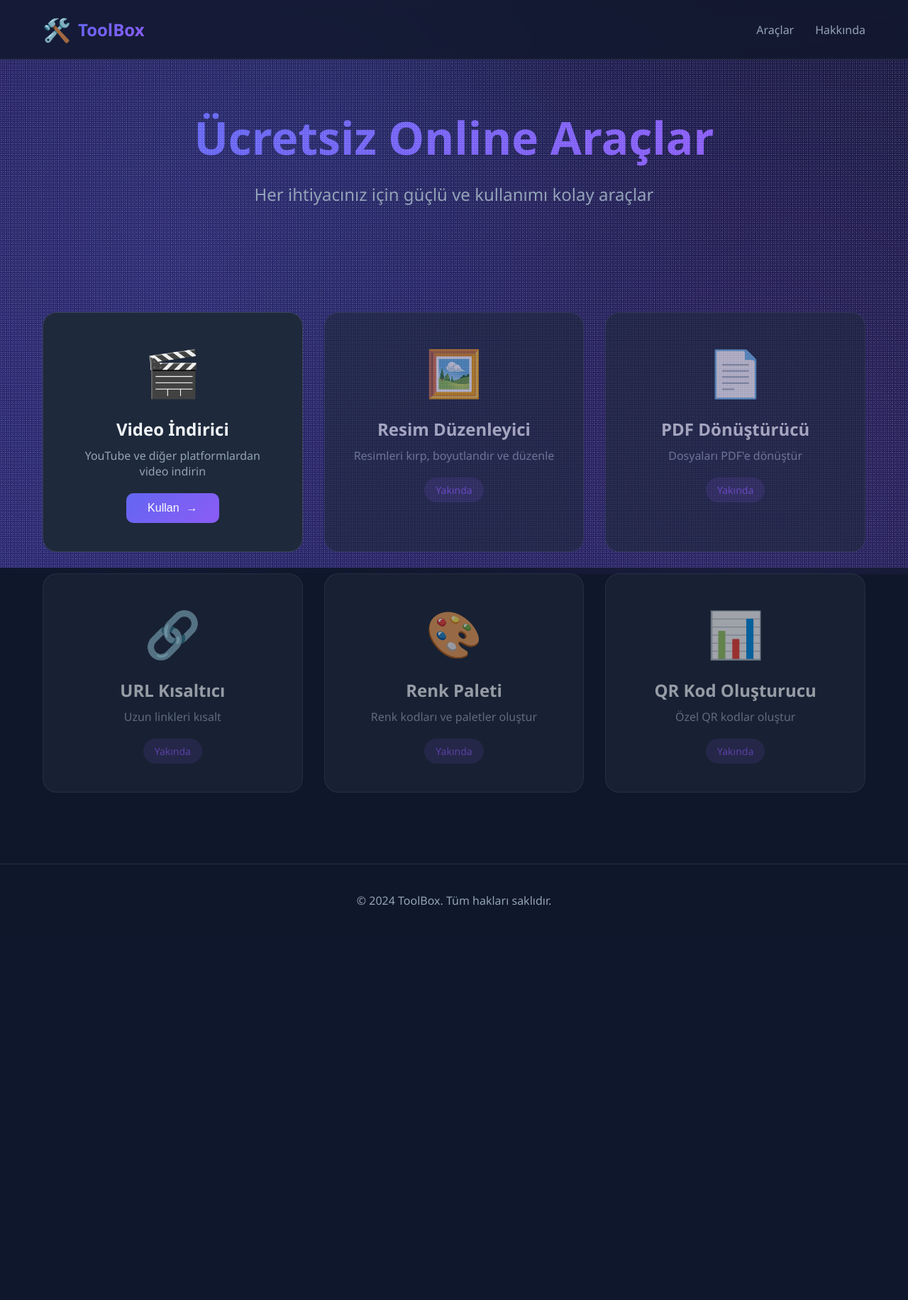
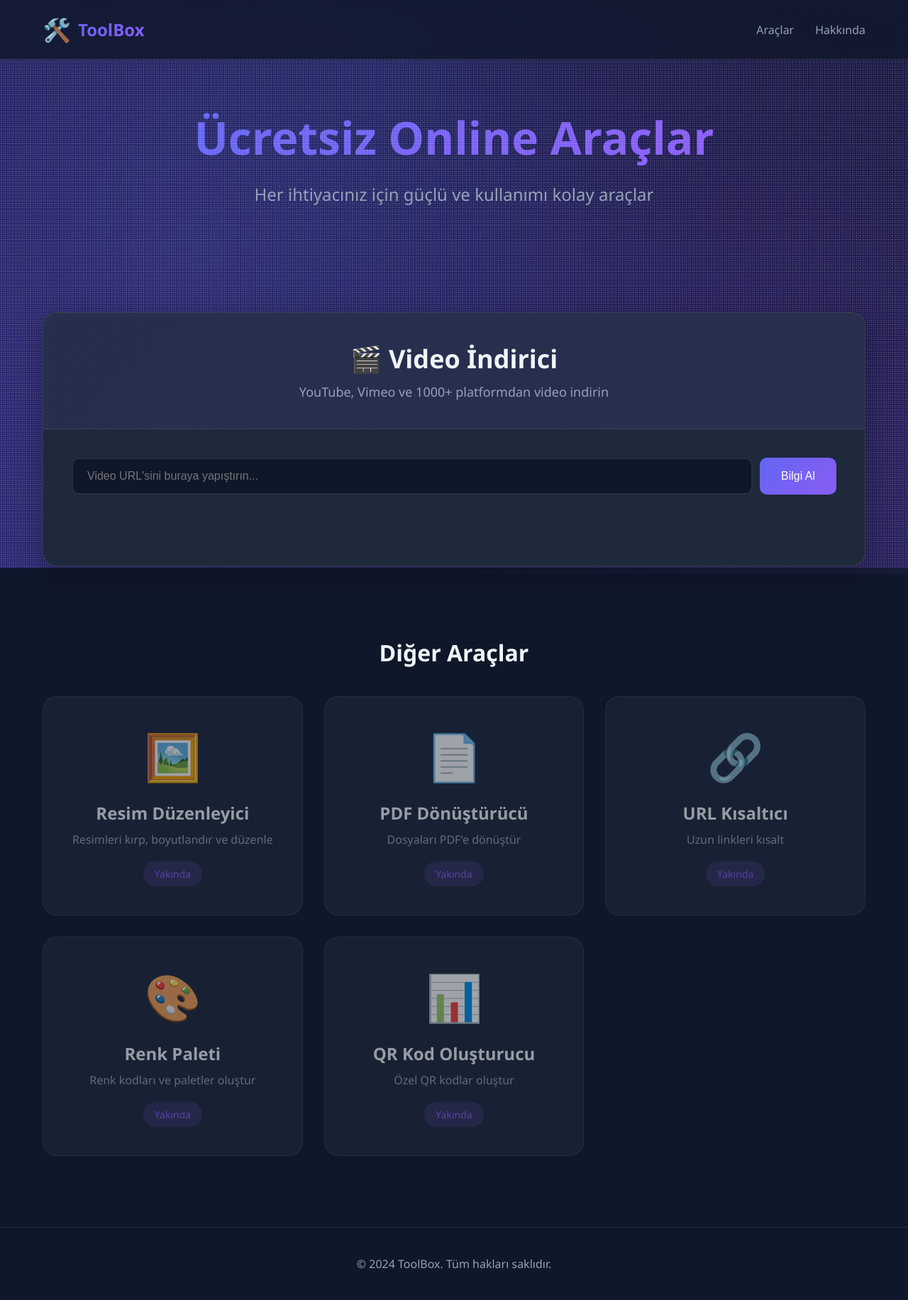
Before and after one commit to egeaydin1/toolbox-platform, a Flask app: page / in a window 1280 px wide. Shown: the whole page at 71% size. Before the commit the page ends 1276 px from the top, so only its background shows below. Run offline with Flask 3, Linux system fonts and the light colour scheme.

Commit message:
Remove modal, add inline video downloader with quality options

```diff
--- a/app.py
+++ b/app.py
@@ -32,7 +32,13 @@ def index():
 @app.route('/api/video-info', methods=['POST'])
 def get_video_info():
     try:
-        data = request.json
+        if not request.is_json:
+            return jsonify({'error': 'Content-Type must be application/json'}), 400
+
+        data = request.get_json()
+        if not data:
+            return jsonify({'error': 'Invalid JSON data'}), 400
+
         url = data.get('url')
 
         if not url:
@@ -41,24 +47,46 @@ def get_video_info():
         ydl_opts = {
             'quiet': True,
             'no_warnings': True,
+            'no_color': True,
         }
 
         with yt_dlp.YoutubeDL(ydl_opts) as ydl:
             info = ydl.extract_info(url, download=False)
+
+            # Formatları al
+            formats = info.get('formats', [])
+            available_qualities = set()
+            for f in formats:
+                height = f.get('height')
+                if height:
+                    if height >= 1080:
+                        available_qualities.add('1080p')
+                    if height >= 720:
+                        available_qualities.add('720p')
+                    if height >= 480:
+                        available_qualities.add('480p')
 
             return jsonify({
                 'title': info.get('title', 'Bilinmeyen'),
                 'thumbnail': info.get('thumbnail', ''),
                 'duration': info.get('duration', 0),
                 'uploader': info.get('uploader', 'Bilinmeyen'),
+                'available_qualities': sorted(list(available_qualities), reverse=True),
             })
     except Exception as e:
+        print(f"Error in get_video_info: {str(e)}")
         return jsonify({'error': str(e)}), 400
 
 @app.route('/api/download', methods=['POST'])
 def download_video():
     try:
-        data = request.json
+        if not request.is_json:
+            return jsonify({'error': 'Content-Type must be application/json'}), 400
+
+        data = request.get_json()
+        if not data:
+            return jsonify({'error': 'Invalid JSON data'}), 400
+
         url = data.get('url')
         format_type = data.get('format', 'video')
         quality = data.get('quality', 'best')
@@ -71,6 +99,8 @@ def download_video():
         ydl_opts = {
             'outtmpl': str(DOWNLOAD_FOLDER / f'{file_id}.%(ext)s'),
             'quiet': True,
+            'no_warnings': True,
+            'no_color': True,
         }
 
         if format_type == 'audio':
@@ -81,7 +111,9 @@ def download_video():
                 'preferredquality': '192',
             }]
         else:
-            if quality == '720p':
+            if quality == '1080p':
+                ydl_opts['format'] = 'bestvideo[height<=1080]+bestaudio/best[height<=1080]'
+            elif quality == '720p':
                 ydl_opts['format'] = 'bestvideo[height<=720]+bestaudio/best[height<=720]'
             elif quality == '480p':
                 ydl_opts['format'] = 'bestvideo[height<=480]+bestaudio/best[height<=480]'
@@ -103,6 +135,7 @@ def download_video():
         return jsonify({'error': 'Dosya bulunamadı'}), 500
 
     except Exception as e:
+        print(f"Error in download_video: {str(e)}")
         return jsonify({'error': str(e)}), 400
 
 @app.route('/api/download-file/<file_id>')
--- a/static/script.js
+++ b/static/script.js
@@ -1,25 +1,4 @@
 let currentVideoUrl = '';
-
-function openTool(toolName) {
-    const modal = document.getElementById(`${toolName}-modal`);
-    if (modal) {
-        modal.classList.add('active');
-        document.body.style.overflow = 'hidden';
-    }
-}
-
-function closeModal() {
-    const modals = document.querySelectorAll('.modal');
-    modals.forEach(modal => {
-        modal.classList.remove('active');
-    });
-    document.body.style.overflow = 'auto';
-
-    // Reset form
-    document.getElementById('video-url').value = '';
-    document.getElementById('video-info').style.display = 'none';
-    document.getElementById('download-status').innerHTML = '';
-}
 
 async function getVideoInfo() {
     const urlInput = document.getElementById('video-url');
@@ -48,6 +27,15 @@ async function getVideoInfo() {
 
         if (response.ok) {
             displayVideoInfo(data);
+
+            // Kalite seçeneklerini güncelle
+            const qualitySelect = document.getElementById('quality-select');
+            if (data.available_qualities && data.available_qualities.length > 0) {
+                qualitySelect.innerHTML = '<option value="best">En İyi Kalite</option>';
+                data.available_qualities.forEach(q => {
+                    qualitySelect.innerHTML += `<option value="${q}">${q}</option>`;
+                });
+            }
         } else {
             showStatus(data.error || 'Bir hata oluştu', 'error');
         }
@@ -151,6 +139,7 @@ document.addEventListener('DOMContentLoaded', () => {
     const formatRadios = document.querySelectorAll('input[name="format"]');
     const qualityGroup = document.getElementById('quality-group');
 
+    if (formatRadios && qualityGroup) {
         formatRadios.forEach(radio => {
             radio.addEventListener('change', (e) => {
                 if (e.target.value === 'audio') {
@@ -160,20 +149,15 @@ document.addEventListener('DOMContentLoaded', () => {
                 }
             });
         });
-
-    // Modal dışına tıklandığında kapat
-    document.querySelectorAll('.modal').forEach(modal => {
-        modal.addEventListener('click', (e) => {
-            if (e.target === modal) {
-                closeModal();
     }
-        });
-    });
 
     // Enter tuşu ile video bilgisi al
-    document.getElementById('video-url').addEventListener('keypress', (e) => {
+    const videoUrlInput = document.getElementById('video-url');
+    if (videoUrlInput) {
+        videoUrlInput.addEventListener('keypress', (e) => {
             if (e.key === 'Enter') {
                 getVideoInfo();
             }
         });
+    }
 });
--- a/static/style.css
+++ b/static/style.css
@@ -211,9 +211,54 @@ body::after {
     }
 }
 
+/* Downloader Section */
+.downloader-section {
+    padding: 50px 0;
+    position: relative;
+    z-index: 1;
+}
+
+.downloader-card {
+    background: var(--surface);
+    border-radius: 20px;
+    padding: 0;
+    border: 1px solid rgba(255, 255, 255, 0.1);
+    box-shadow: 0 10px 40px rgba(0, 0, 0, 0.3);
+    overflow: hidden;
+    animation: fadeInUp 0.8s ease;
+}
+
+.downloader-header {
+    padding: 40px;
+    background: linear-gradient(135deg, rgba(99, 102, 241, 0.1), rgba(139, 92, 246, 0.1));
+    border-bottom: 1px solid rgba(255, 255, 255, 0.1);
+    text-align: center;
+}
+
+.downloader-header h2 {
+    font-size: 36px;
+    margin-bottom: 10px;
+}
+
+.downloader-header p {
+    color: var(--text-secondary);
+    font-size: 18px;
+}
+
+.downloader-body {
+    padding: 40px;
+}
+
 /* Tools Section */
 .tools-section {
     padding: 50px 0 100px;
+}
+
+.section-title {
+    text-align: center;
+    font-size: 32px;
+    margin-bottom: 40px;
+    color: var(--text);
 }
 
 .tools-grid {
--- a/templates/index.html
+++ b/templates/index.html
@@ -33,20 +33,76 @@
         </div>
     </section>
 
+    <!-- Video Downloader Section -->
+    <section id="video-downloader" class="downloader-section">
+        <div class="container">
+            <div class="downloader-card">
+                <div class="downloader-header">
+                    <h2>🎬 Video İndirici</h2>
+                    <p>YouTube, Vimeo ve 1000+ platformdan video indirin</p>
+                </div>
+
+                <div class="downloader-body">
+                    <div class="input-group">
+                        <input type="text" id="video-url" placeholder="Video URL'sini buraya yapıştırın..." class="url-input">
+                        <button onclick="getVideoInfo()" class="btn-primary">
+                            <span class="btn-text">Bilgi Al</span>
+                            <span class="btn-loader"></span>
+                        </button>
+                    </div>
+
+                    <div id="video-info" class="video-info" style="display: none;">
+                        <div class="video-preview">
+                            <img id="video-thumbnail" src="" alt="Video thumbnail">
+                            <div class="video-details">
+                                <h3 id="video-title"></h3>
+                                <p id="video-uploader"></p>
+                                <p id="video-duration"></p>
+                            </div>
+                        </div>
+
+                        <div class="download-options">
+                            <div class="option-group">
+                                <label>Format</label>
+                                <div class="radio-group">
+                                    <label class="radio-label">
+                                        <input type="radio" name="format" value="video" checked>
+                                        <span>Video</span>
+                                    </label>
+                                    <label class="radio-label">
+                                        <input type="radio" name="format" value="audio">
+                                        <span>Sadece Ses (MP3)</span>
+                                    </label>
+                                </div>
+                            </div>
+
+                            <div class="option-group" id="quality-group">
+                                <label>Kalite</label>
+                                <select id="quality-select" class="select-input">
+                                    <option value="best">En İyi Kalite</option>
+                                    <option value="1080p">1080p</option>
+                                    <option value="720p">720p</option>
+                                    <option value="480p">480p</option>
+                                </select>
+                            </div>
+
+                            <button onclick="downloadVideo()" class="btn-download">
+                                <span class="btn-text">İndir</span>
+                                <span class="btn-loader"></span>
+                            </button>
+                        </div>
+                    </div>
+
+                    <div id="download-status" class="download-status"></div>
+                </div>
+            </div>
+        </div>
+    </section>
+
     <section id="tools" class="tools-section">
         <div class="container">
+            <h2 class="section-title">Diğer Araçlar</h2>
             <div class="tools-grid">
-
-                <!-- Video Downloader Tool -->
-                <div class="tool-card" data-tool="video-downloader">
-                    <div class="tool-icon">🎬</div>
-                    <h3 class="tool-title">Video İndirici</h3>
-                    <p class="tool-description">YouTube ve diğer platformlardan video indirin</p>
-                    <button class="tool-button" onclick="openTool('video-downloader')">
-                        Kullan
-                        <span class="button-arrow">→</span>
-                    </button>
-                </div>
 
                 <!-- Coming Soon Tools -->
                 <div class="tool-card coming-soon">
@@ -88,71 +144,6 @@
         </div>
     </section>
 
-    <!-- Video Downloader Modal -->
-    <div id="video-downloader-modal" class="modal">
-        <div class="modal-content">
-            <button class="modal-close" onclick="closeModal()">&times;</button>
-
-            <div class="modal-header">
-                <h2>🎬 Video İndirici</h2>
-                <p>YouTube, Vimeo ve 1000+ platformdan video indirin</p>
-            </div>
-
-            <div class="modal-body">
-                <div class="input-group">
-                    <input type="text" id="video-url" placeholder="Video URL'sini buraya yapıştırın..." class="url-input">
-                    <button onclick="getVideoInfo()" class="btn-primary">
-                        <span class="btn-text">Bilgi Al</span>
-                        <span class="btn-loader"></span>
-                    </button>
-                </div>
-
-                <div id="video-info" class="video-info" style="display: none;">
-                    <div class="video-preview">
-                        <img id="video-thumbnail" src="" alt="Video thumbnail">
-                        <div class="video-details">
-                            <h3 id="video-title"></h3>
-                            <p id="video-uploader"></p>
-                            <p id="video-duration"></p>
-                        </div>
-                    </div>
-
-                    <div class="download-options">
-                        <div class="option-group">
-                            <label>Format</label>
-                            <div class="radio-group">
-                                <label class="radio-label">
-                                    <input type="radio" name="format" value="video" checked>
-                                    <span>Video</span>
-                                </label>
-                                <label class="radio-label">
-                                    <input type="radio" name="format" value="audio">
-                                    <span>Sadece Ses (MP3)</span>
-                                </label>
-                            </div>
-                        </div>
-
-                        <div class="option-group" id="quality-group">
-                            <label>Kalite</label>
-                            <select id="quality-select" class="select-input">
-                                <option value="best">En İyi Kalite</option>
-                                <option value="720p">720p</option>
-                                <option value="480p">480p</option>
-                            </select>
-                        </div>
-
-                        <button onclick="downloadVideo()" class="btn-download">
-                            <span class="btn-text">İndir</span>
-                            <span class="btn-loader"></span>
-                        </button>
-                    </div>
-                </div>
-
-                <div id="download-status" class="download-status"></div>
-            </div>
-        </div>
-    </div>
-
     <footer class="footer">
         <div class="container">
             <p>&copy; 2024 ToolBox. Tüm hakları saklıdır.</p>
```
Also changed, not shown: other parts of static/style.css (+5 -80 lines). Lines whose indentation alone changed are shown as unchanged.
